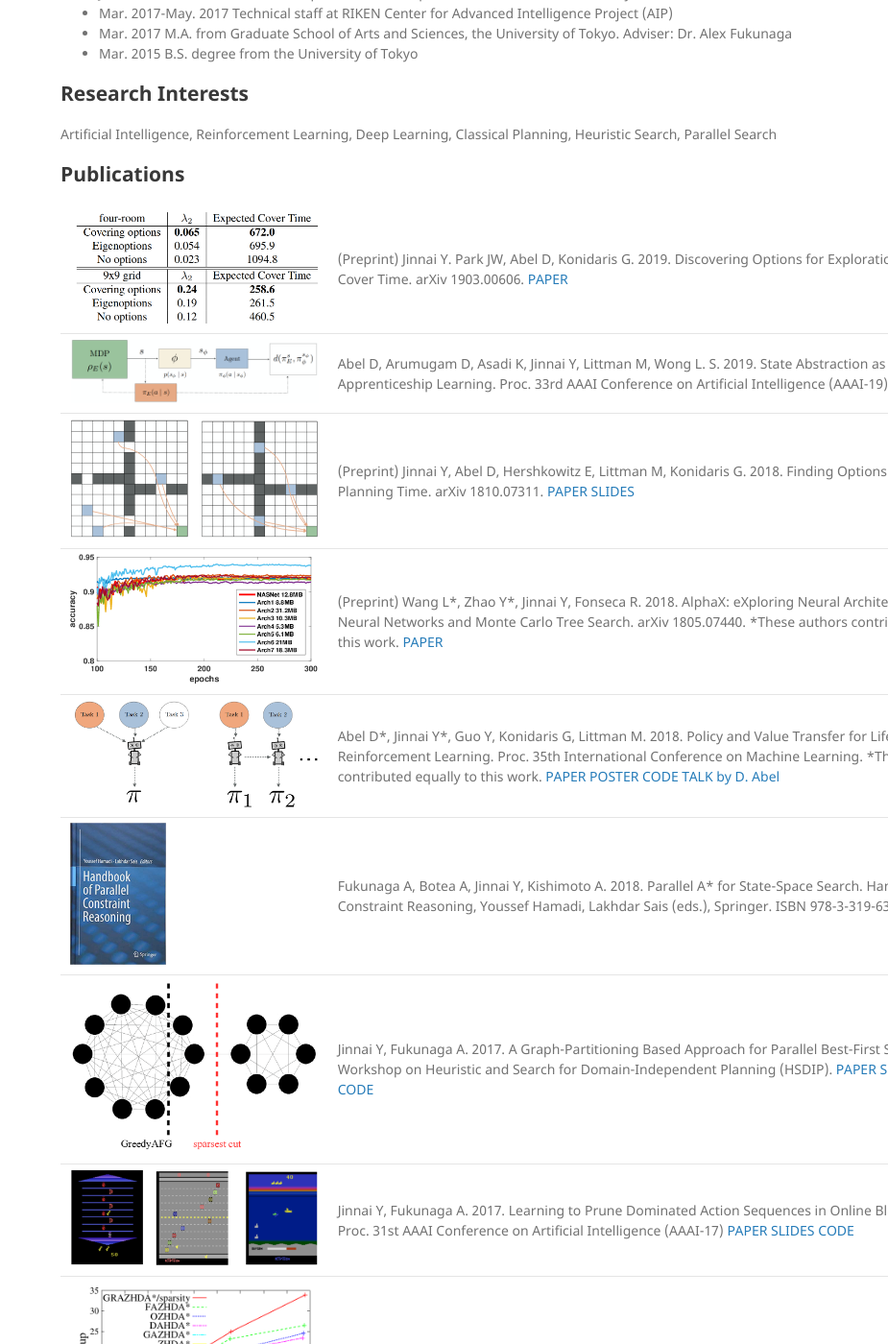
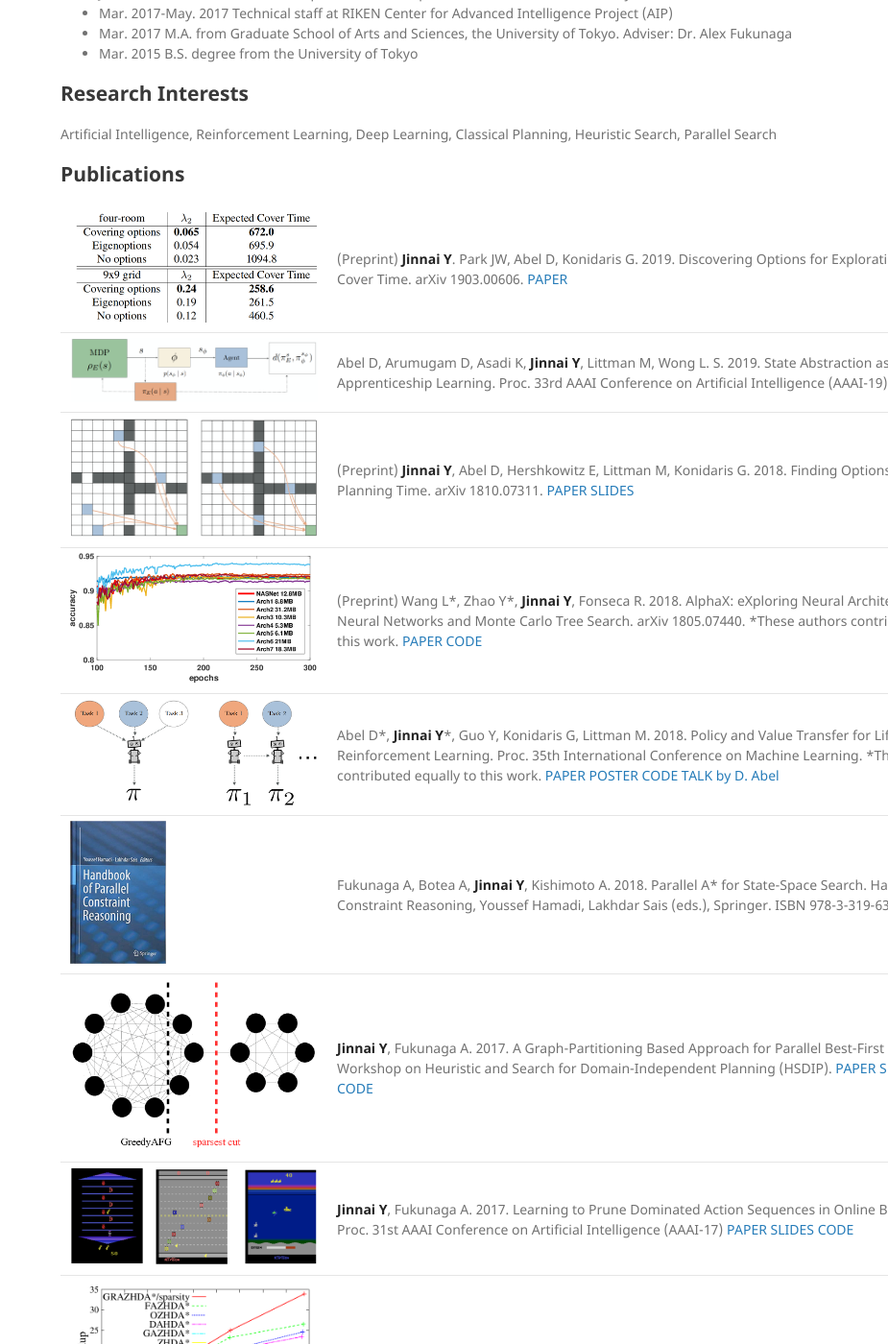
Before and after one commit to jinnaiyuu/jinnaiyuu.github.io, a Jekyll site: the page built from index.md, in a window 1280 px wide and 1400 px high, scrolled down 500 px. Shown: the whole window at 96% size, without its empty margins (355-1280 px from the left). Built offline with Jekyll 4.4.1, drawn with Linux system fonts in a browser that asks for light colours; our own code applies the rules of GitHub Pages for plain Markdown files; some of the changed text lies outside the part shown.

Commit message:
bolden my name; added url to the code

```diff
--- a/index.md
+++ b/index.md
@@ -21,18 +21,18 @@
 
 
 | ---:      | :--- |
-| <img src="../images/papers/covering-options.png" alt="aaai-19" width="700" />  | (Preprint) Jinnai Y. Park JW, Abel D, Konidaris G. 2019. Discovering Options for Exploration by Minimizing Cover Time. arXiv 1903.00606. [PAPER](https://arxiv.org/abs/1903.00606) |
-| <img src="../images/papers/AAAI-19.png" alt="aaai-19" width="700" />  | Abel D, Arumugam D, Asadi K, Jinnai Y, Littman M, Wong L. S. 2019. State Abstraction as Compression in Apprenticeship Learning. Proc. 33rd AAAI Conference on Artificial Intelligence (AAAI-19). [PAPER](../pdf/papers/AAAI-19.pdf) |
-| <img src="../images/papers/options.png" alt="options" width="700" />  | (Preprint) Jinnai Y, Abel D, Hershkowitz E, Littman M, Konidaris G. 2018. Finding Options that Minimize Planning Time. arXiv 1810.07311. [PAPER](https://arxiv.org/abs/1810.07311) [SLIDES](../pdf/slides/arXiv-options slides.pdf) |
-| <img src="../images/papers/alphaX.png" alt="alphaX" width="700" />  | (Preprint) Wang L\*, Zhao Y\*, Jinnai Y, Fonseca R. 2018. AlphaX: eXploring Neural Architectures with Deep Neural Networks and Monte Carlo Tree Search. arXiv 1805.07440. \*These authors contributed equally to this work. [PAPER](https://arxiv.org/abs/1805.07440) |
-| <img src="../images/papers/ICML-18.png" alt="icml-18" width="700" />  | Abel D\*, Jinnai Y\*, Guo Y, Konidaris G, Littman M. 2018. Policy and Value Transfer for Lifelong Reinforcement Learning. Proc. 35th International Conference on Machine Learning. \*These authors contributed equally to this work. [PAPER](../pdf/papers/ICML-18.pdf) [POSTER](../pdf/posters/NEML-18 poster.pdf) [CODE](https://github.com/david-abel/transfer_rl_icml_2018) [TALK by D. Abel](https://youtu.be/x98LGXidIYA?t=46m32s) |
-| <img src="../images/papers/parallel-book.png" alt="book" width="100" />  | Fukunaga A, Botea A, Jinnai Y, Kishimoto A. 2018. Parallel A* for State-Space Search. Handbook of Parallel Constraint Reasoning, Youssef Hamadi, Lakhdar Sais (eds.), Springer. ISBN 978-3-319-63515-6. [BOOK](https://www.springer.com/us/book/9783319635156) |
-| <img src="../images/papers/HSDIP-17.png" alt="hsdip" width="700" />  | Jinnai Y, Fukunaga A. 2017. A Graph-Partitioning Based Approach for Parallel Best-First Search. ICAPS 2017 Workshop on Heuristic and Search for Domain-Independent Planning (HSDIP). [PAPER](../pdf/papers/HSDIP-17 Jinnai-Fukunaga.pdf) [SLIDES](../pdf/slides/AAAI-17 slides.pdf) [POSTER](../pdf/posters/ICAPS-17 poster.pdf) [CODE](https://github.com/jinnaiyuu/distributed-fast-downward) |
-| <img src="../images/papers/AAAI-17.png" alt="aaai-17" width="700" />  | Jinnai Y, Fukunaga A. 2017. Learning to Prune Dominated Action Sequences in Online Black-box Planning. Proc. 31st AAAI Conference on Artificial Intelligence (AAAI-17) [PAPER](../pdf/papers/AAAI-17 Jinnai-Fukunaga.pdf) [SLIDES](../pdf/slides/AAAI-17 slides.pdf) [CODE](https://github.com/jinnaiyuu/Atari-iterative-width) |
-| <img src="../images/papers/JAIR-17.png" alt="jair-17" width="700" />  | Jinnai Y, Fukunaga A. 2017. On Hash-Based Work Distribution Methods for Parallel Best-First Search. Journal of Artificial Intelligence Research (JAIR). [PAPER](https://doi.org/10.1613/jair.5225) [CODE](https://github.com/jinnaiyuu/distributed-fast-downward) |
-| <img src="../images/papers/parallel-astar-book.png" alt="pastar-survey" width="700" />  | (Preprint) Fukunaga A., Botea A, Jinnai Y., Kishimoto A. 2017. A Survey of Parallel A*. arXiv 1708.05296 [PAPER](https://arxiv.org/abs/1708.05296) |
-| <img src="../images/papers/ICAPS-16.png" alt="icaps-16" width="700" />  | Jinnai Y, Fukunaga A. 2016. Automated Creation of Efficient Work Distribution Functions for Parallel Best-First Search. Proc. 19th International Conference on Automated Planning and Scheduling (ICAPS-16) [PAPER](../pdf/papers/ICAPS-16 Jinnai-Fukunaga.pdf) [SLIDES](../pdf/slides/ICAPS-16 slides.pdf) [VIDEO](https://youtu.be/x2mjIOkLQxw?t=42m57s) [CODE](https://github.com/jinnaiyuu/distributed-fast-downward) |
-| <img src="../images/papers/AAAI-16.png" alt="aaai-16" width="700" />  | Jinnai Y, Fukunaga A. 2016. Abstract Zobrist Hashing: An Efficient Work Distribution Method for Parallel Best-First Search. Proc. 30th AAAI Conference on Artificial Intelligence (AAAI-16) [PAPER](../pdf/papers/AAAI-16 Jinnai-Fukunaga.pdf) [POSTER](../pdf/posters/AAAI-16 poster.pdf) [CODE (PDDL)](https://github.com/jinnaiyuu/distributed-fast-downward) [CODE (sliding-tile, path-finding, MSA)](https://github.com/jinnaiyuu/Parallel-Best-First-Searches) |
+| <img src="../images/papers/covering-options.png" alt="aaai-19" width="700" />  | (Preprint) **Jinnai Y**. Park JW, Abel D, Konidaris G. 2019. Discovering Options for Exploration by Minimizing Cover Time. arXiv 1903.00606. [PAPER](https://arxiv.org/abs/1903.00606) |
+| <img src="../images/papers/AAAI-19.png" alt="aaai-19" width="700" />  | Abel D, Arumugam D, Asadi K, **Jinnai Y**, Littman M, Wong L. S. 2019. State Abstraction as Compression in Apprenticeship Learning. Proc. 33rd AAAI Conference on Artificial Intelligence (AAAI-19). [PAPER](../pdf/papers/AAAI-19.pdf) [CODE](https://github.com/david-abel/rl_info_theory) |
+| <img src="../images/papers/options.png" alt="options" width="700" />  | (Preprint) **Jinnai Y**, Abel D, Hershkowitz E, Littman M, Konidaris G. 2018. Finding Options that Minimize Planning Time. arXiv 1810.07311. [PAPER](https://arxiv.org/abs/1810.07311) [SLIDES](../pdf/slides/arXiv-options slides.pdf) |
+| <img src="../images/papers/alphaX.png" alt="alphaX" width="700" />  | (Preprint) Wang L\*, Zhao Y\*, **Jinnai Y**, Fonseca R. 2018. AlphaX: eXploring Neural Architectures with Deep Neural Networks and Monte Carlo Tree Search. arXiv 1805.07440. \*These authors contributed equally to this work. [PAPER](https://arxiv.org/abs/1805.07440) [CODE](https://drive.google.com/file/d/13Y6zAgW8wiXvJI49lgGIoW4ZDIXZnQKM/view) |
+| <img src="../images/papers/ICML-18.png" alt="icml-18" width="700" />  | Abel D\*, **Jinnai Y**\*, Guo Y, Konidaris G, Littman M. 2018. Policy and Value Transfer for Lifelong Reinforcement Learning. Proc. 35th International Conference on Machine Learning. \*These authors contributed equally to this work. [PAPER](../pdf/papers/ICML-18.pdf) [POSTER](../pdf/posters/NEML-18 poster.pdf) [CODE](https://github.com/david-abel/transfer_rl_icml_2018) [TALK by D. Abel](https://youtu.be/x98LGXidIYA?t=46m32s) |
+| <img src="../images/papers/parallel-book.png" alt="book" width="100" /> | Fukunaga A, Botea A, **Jinnai Y**, Kishimoto A. 2018. Parallel A* for State-Space Search. Handbook of Parallel Constraint Reasoning, Youssef Hamadi, Lakhdar Sais (eds.), Springer. ISBN 978-3-319-63515-6. [BOOK](https://www.springer.com/us/book/9783319635156) |
+| <img src="../images/papers/HSDIP-17.png" alt="hsdip" width="700" />  | **Jinnai Y**, Fukunaga A. 2017. A Graph-Partitioning Based Approach for Parallel Best-First Search. ICAPS 2017 Workshop on Heuristic and Search for Domain-Independent Planning (HSDIP). [PAPER](../pdf/papers/HSDIP-17 Jinnai-Fukunaga.pdf) [SLIDES](../pdf/slides/AAAI-17 slides.pdf) [POSTER](../pdf/posters/ICAPS-17 poster.pdf) [CODE](https://github.com/jinnaiyuu/distributed-fast-downward) |
+| <img src="../images/papers/AAAI-17.png" alt="aaai-17" width="700" />  | **Jinnai Y**, Fukunaga A. 2017. Learning to Prune Dominated Action Sequences in Online Black-box Planning. Proc. 31st AAAI Conference on Artificial Intelligence (AAAI-17) [PAPER](../pdf/papers/AAAI-17 Jinnai-Fukunaga.pdf) [SLIDES](../pdf/slides/AAAI-17 slides.pdf) [CODE](https://github.com/jinnaiyuu/Atari-iterative-width) |
+| <img src="../images/papers/JAIR-17.png" alt="jair-17" width="700" />  | **Jinnai Y**, Fukunaga A. 2017. On Hash-Based Work Distribution Methods for Parallel Best-First Search. Journal of Artificial Intelligence Research (JAIR). [PAPER](https://doi.org/10.1613/jair.5225) [CODE](https://github.com/jinnaiyuu/distributed-fast-downward) |
+| <img src="../images/papers/parallel-astar-book.png" alt="pastar-survey" width="700" />  | (Preprint) Fukunaga A., Botea A, **Jinnai Y**., Kishimoto A. 2017. A Survey of Parallel A*. arXiv 1708.05296 [PAPER](https://arxiv.org/abs/1708.05296) |
+| <img src="../images/papers/ICAPS-16.png" alt="icaps-16" width="700" />  | **Jinnai Y**, Fukunaga A. 2016. Automated Creation of Efficient Work Distribution Functions for Parallel Best-First Search. Proc. 19th International Conference on Automated Planning and Scheduling (ICAPS-16) [PAPER](../pdf/papers/ICAPS-16 Jinnai-Fukunaga.pdf) [SLIDES](../pdf/slides/ICAPS-16 slides.pdf) [VIDEO](https://youtu.be/x2mjIOkLQxw?t=42m57s) [CODE](https://github.com/jinnaiyuu/distributed-fast-downward) |
+| <img src="../images/papers/AAAI-16.png" alt="aaai-16" width="700" />  | **Jinnai Y**, Fukunaga A. 2016. Abstract Zobrist Hashing: An Efficient Work Distribution Method for Parallel Best-First Search. Proc. 30th AAAI Conference on Artificial Intelligence (AAAI-16) [PAPER](../pdf/papers/AAAI-16 Jinnai-Fukunaga.pdf) [POSTER](../pdf/posters/AAAI-16 poster.pdf) [CODE (PDDL)](https://github.com/jinnaiyuu/distributed-fast-downward) [CODE (sliding-tile, path-finding, MSA)](https://github.com/jinnaiyuu/Parallel-Best-First-Searches) |
 
 ## Grants/Scholarships
 
```
